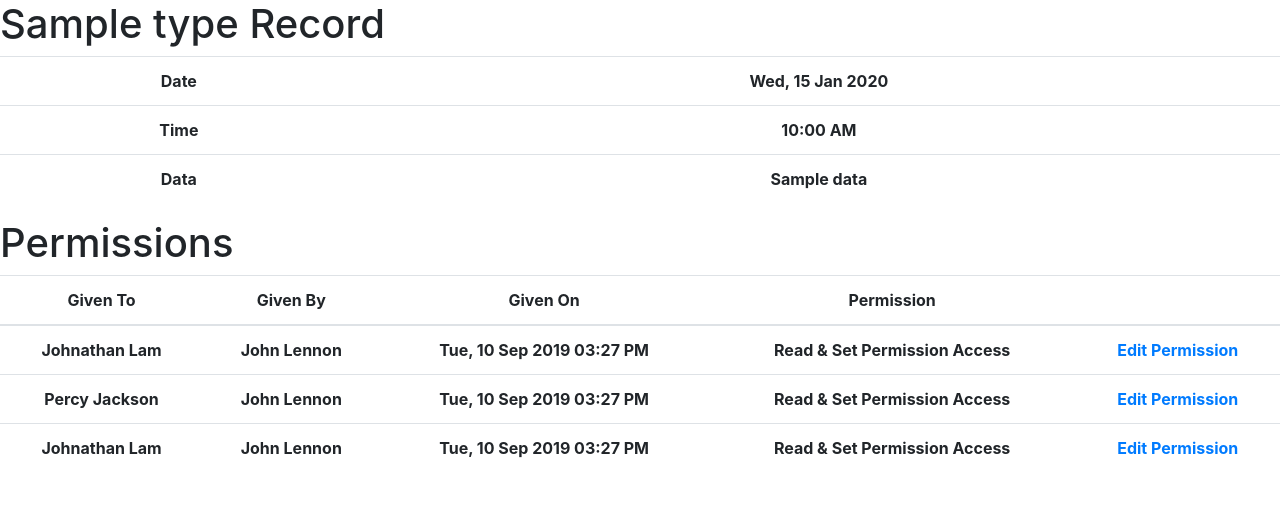
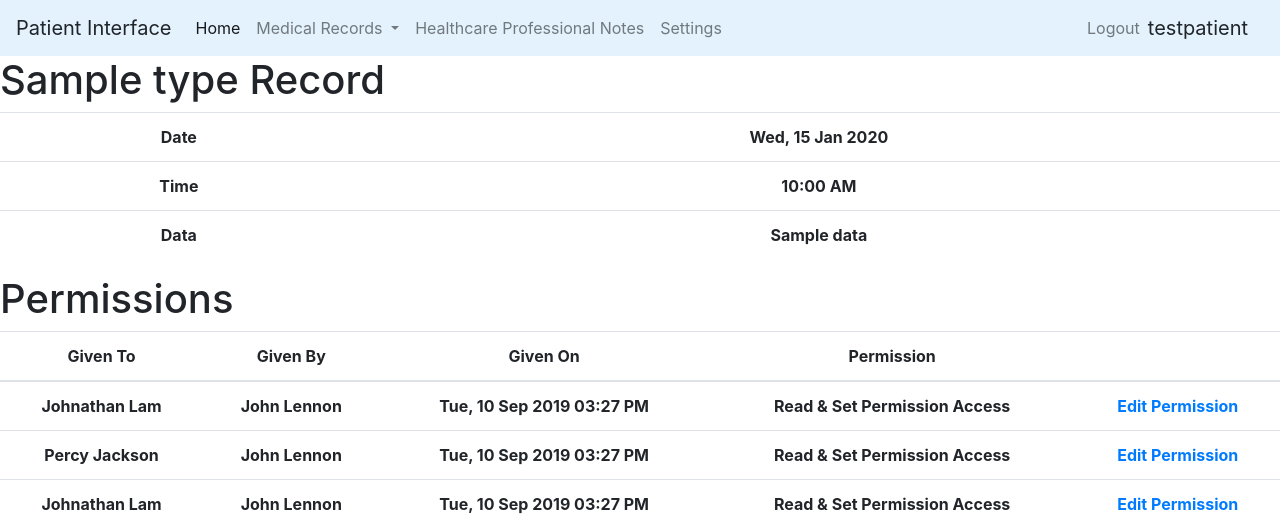
Before and after one commit to guekling/ifs4205team1, a Django app: template patientrecords/templates/show_record.html in a window 1280 px wide. Shown: the top 527 px of the page. Run offline with Django 3.2, Linux system fonts and the light colour scheme; data comes from the database, SQL or seed files in the repository; tables that the repository leaves empty hold one stand-in row (values such as "Sample post"); the template is opened without the code that fills it: values that come from a table or form of the project are taken from there, most other values are stand-ins (such as "Sample title", 1, 10 or a date in 2020); lists and menus that the app fills with data are empty; some libraries are stand-ins or nearby versions.

Commit message:
Add navbar into patientrecords templates & Update views with login auth

```diff
--- a/patientrecords/templates/show_record.html
+++ b/patientrecords/templates/show_record.html
@@ -3,6 +3,53 @@
 {% load app_filters %}
 
 {% block content %}
+<!-- NavBar -->
+<nav class="navbar navbar-expand-lg navbar-light" style="background-color: #e3f2fd;">
+  <a class="navbar-brand">Patient Interface</a>
+  <button class="navbar-toggler" type="button" data-toggle="collapse" data-target="#navbarNav" aria-controls="navbarNav" aria-expanded="false" aria-label="Toggle navigation">
+    <span class="navbar-toggler-icon"></span>
+  </button>
+  <div class="collapse navbar-collapse" id="navbarNav">
+    <ul class="navbar-nav">
+      <li class="nav-item active">
+        <a class="nav-link" href="{% url 'patient_dashboard' patient_id=patient.id %}">Home<span class="sr-only">(current)</span></a>
+      </li>
+      <li class="nav-item dropdown">
+        <a class="nav-link dropdown-toggle" href="#" id="navbarDropdown" role="button" data-toggle="dropdown" aria-haspopup="true" aria-expanded="false">
+          Medical Records
+        </a>
+        <div class="dropdown-menu" aria-labelledby="navbarDropdown">
+          <a class="dropdown-item" href="{% url 'show_all_records' patient_id=patient.id %}">View All Records</a>
+          <a class="dropdown-item" href="#">Upload New Record</a>
+        </div>
+      </li>
+      <li class="nav-item">
+        <a class="nav-link" href="#">Healthcare Professional Notes</a>
+      </li>
+      <li class="nav-item">
+        <a class="nav-link" href="#">Settings</a>
+      </li>
+    </ul>
+  </div>
+
+  <div class="collapse navbar-collapse justify-content-end">
+    <div>
+      <ul class="navbar-nav">
+        <li class="nav-item">
+          <a class="nav-link" href="{% url 'patient_logout' %}">Logout</a>
+        </li>
+      </ul>
+    </div>
+    <div>
+      <a class="navbar-brand">{{ patient.username.username }}</a>
+      <button class="navbar-toggler" type="button" data-toggle="collapse" data-target="#navbarNav" aria-controls="navbarNav" aria-expanded="false" aria-label="Toggle navigation">
+        <span class="navbar-toggler-icon"></span>
+      </button>
+    </div>
+  </div>
+</nav>
+<!-- End NavBar -->
+
 <h1>{{ record.type }} Record</h1>
 
 <table class="table text-center">
```
Also changed, not shown: patientrecords/templates/edit_permission.html (+47 -0 lines), patientrecords/templates/show_all_records.html (+47 -0 lines), patientrecords/views.py (+12 -13 lines).
